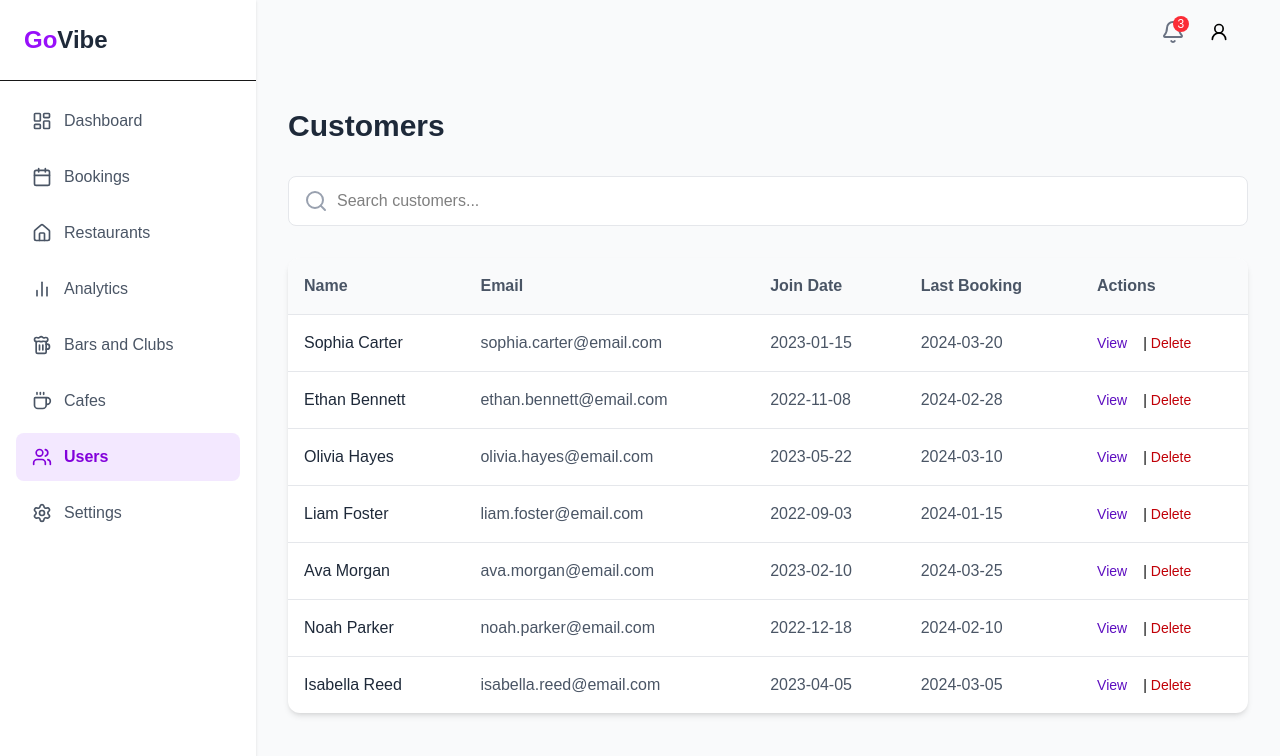
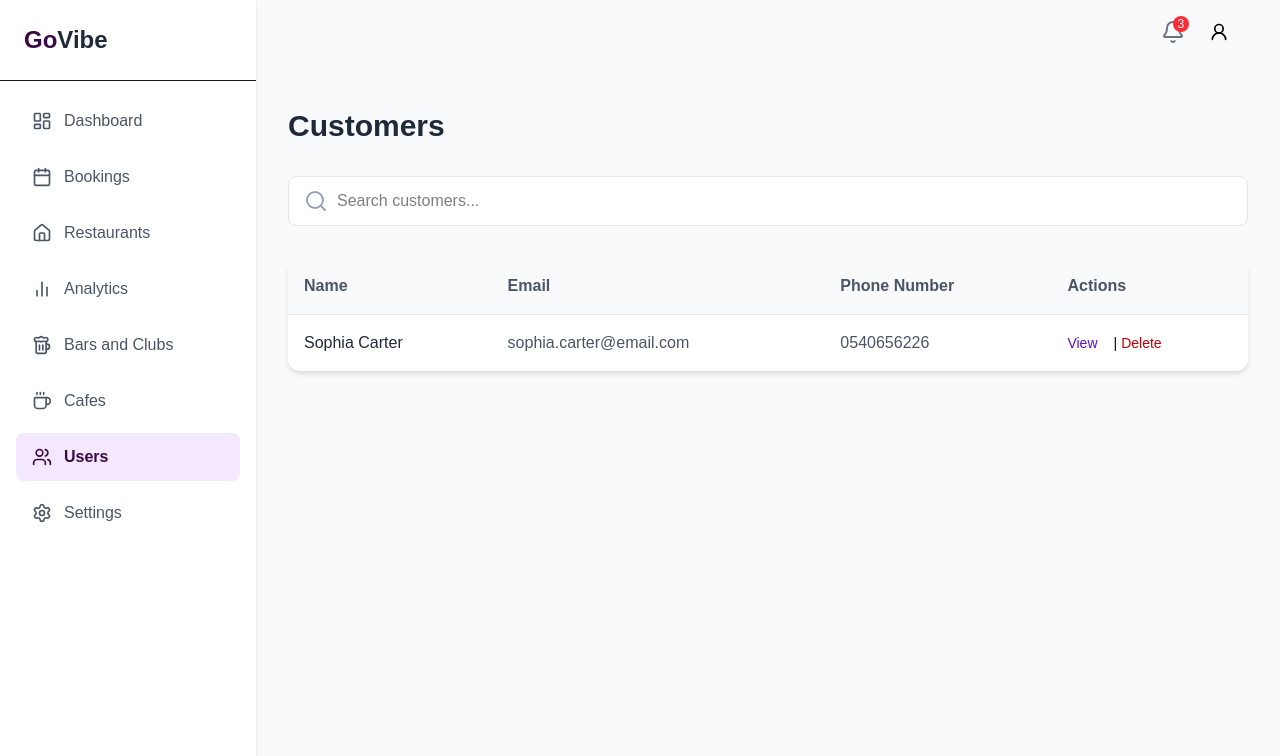
Before and after one commit to GoVibee/admin, a Next.js app: page /pages/users in a window 1280 px wide. Shown: the top 756 px of the page. Built offline with nearby package versions, Linux system fonts and the light colour scheme.

Commit message:
updated users

```diff
--- a/src/app/pages/users/page.tsx
+++ b/src/app/pages/users/page.tsx
@@ -7,13 +7,8 @@ import { motion, AnimatePresence } from 'framer-motion';
 
 // --- Mock Data ---
 const customers = [
-  { id: 1, name: 'Sophia Carter', email: 'sophia.carter@email.com', joinDate: '2023-01-15', lastBooking: '2024-03-20', role: 'User' },
-  { id: 2, name: 'Ethan Bennett', email: 'ethan.bennett@email.com', joinDate: '2022-11-08', lastBooking: '2024-02-28', role: 'Admin' },
-  { id: 3, name: 'Olivia Hayes', email: 'olivia.hayes@email.com', joinDate: '2023-05-22', lastBooking: '2024-03-10', role: 'User' },
-  { id: 4, name: 'Liam Foster', email: 'liam.foster@email.com', joinDate: '2022-09-03', lastBooking: '2024-01-15', role: 'User' },
-  { id: 5, name: 'Ava Morgan', email: 'ava.morgan@email.com', joinDate: '2023-02-10', lastBooking: '2024-03-25', role: 'User' },
-  { id: 6, name: 'Noah Parker', email: 'noah.parker@email.com', joinDate: '2022-12-18', lastBooking: '2024-02-10', role: 'User' },
-  { id: 7, name: 'Isabella Reed', email: 'isabella.reed@email.com', joinDate: '2023-04-05', lastBooking: '2024-03-05', role: 'User' },
+  { id: 1, name: 'Sophia Carter', email: 'sophia.carter@email.com', joinDate: '2023-01-15', lastBooking: '2024-03-20', role: 'User',phonenumber: '0540656226' }
+
 ];
 
 // --- Customer Detail Modal Component ---
@@ -119,7 +114,7 @@ const DeleteModal = ({ onClose }: any) => {
 
 // --- Reusable Components ---
 const SidebarLink = ({ icon: Icon, text, active,route }: any) => (
-  <a href={route} className={`flex items-center space-x-3 px-4 py-3 rounded-lg transition-all duration-200 ${active ? 'bg-purple-100 text-purple-700 font-semibold' : 'text-gray-600 hover:bg-gray-100'}`}>
+  <a href={route} className={`flex items-center space-x-3 px-4 py-3 rounded-lg transition-all duration-200 ${active ? 'bg-purple-100 text-[#3B0A45] font-semibold' : 'text-gray-600 hover:bg-gray-100'}`}>
     <Icon className="w-5 h-5" />
     <span className="flex-1">{text}</span>
   </a>
@@ -155,7 +150,7 @@ export default function CustomersPage() {
        <aside className={`fixed inset-y-0 left-0 bg-white shadow-sm z-50 w-64 transform ${isSidebarOpen ? 'translate-x-0' : '-translate-x-full'} transition-transform duration-300 ease-in-out lg:relative lg:translate-x-0 lg:flex lg:flex-col`}>
         <div className="p-6 flex items-center space-x-2 border-b">
           <div className="text-2xl font-bold text-gray-800">
-            <span className="text-purple-600">Go</span>Vibe
+            <span className="text-[#3B0A45]">Go</span>Vibe
           </div>
         </div>
         <nav className="flex-1 p-4 space-y-2">
@@ -222,8 +217,7 @@ export default function CustomersPage() {
                   <tr>
                     <th className="p-4 font-semibold text-gray-600">Name</th>
                     <th className="p-4 font-semibold text-gray-600 hidden md:table-cell">Email</th>
-                    <th className="p-4 font-semibold text-gray-600 hidden lg:table-cell">Join Date</th>
-                    <th className="p-4 font-semibold text-gray-600 hidden lg:table-cell">Last Booking</th>
+                    <th className="p-4 font-semibold text-gray-600 hidden lg:table-cell">Phone Number</th>
                     <th className="p-4 font-semibold text-gray-600">Actions</th>
                   </tr>
                 </thead>
@@ -232,8 +226,7 @@ export default function CustomersPage() {
                     <tr key={customer.id} className="border-b border-gray-200 last:border-b-0 hover:bg-gray-50">
                       <td className="p-4 font-medium text-gray-800">{customer.name}</td>
                       <td className="p-4 text-gray-600 hidden md:table-cell">{customer.email}</td>
-                      <td className="p-4 text-gray-600 hidden lg:table-cell">{customer.joinDate}</td>
-                      <td className="p-4 text-gray-600 hidden lg:table-cell">{customer.lastBooking}</td>
+                      <td className="p-4 text-gray-600 hidden lg:table-cell">{customer.phonenumber}</td>
                       <td className="p-4">
                         <div className="flex items-center space-x-3 text-sm font-medium text-gray-500">
                              <button onClick={() => setSelectedBooking(customer)} className="text-violet-800 cursor-pointer">
```
